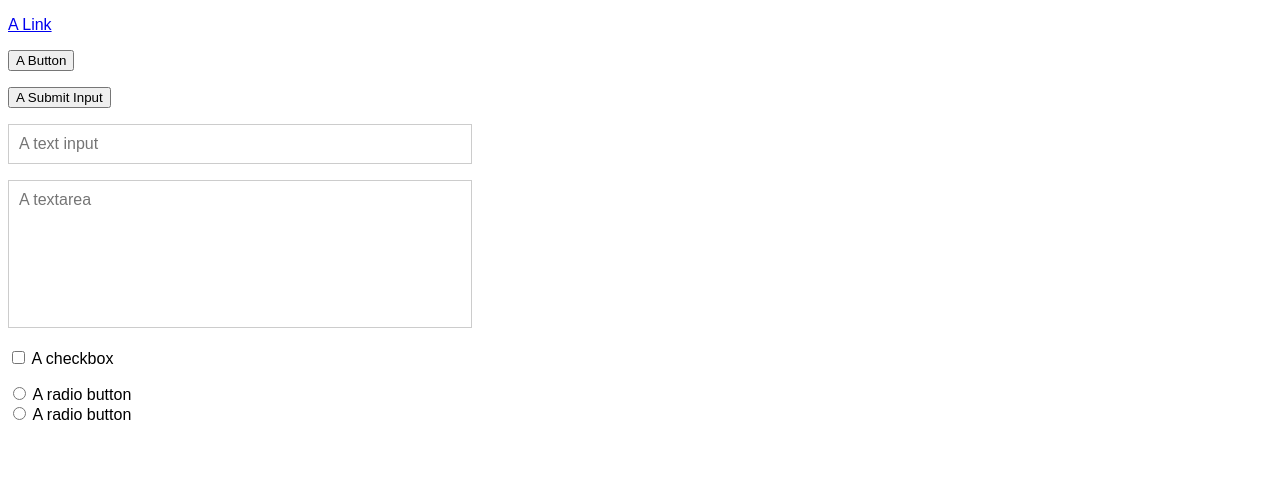
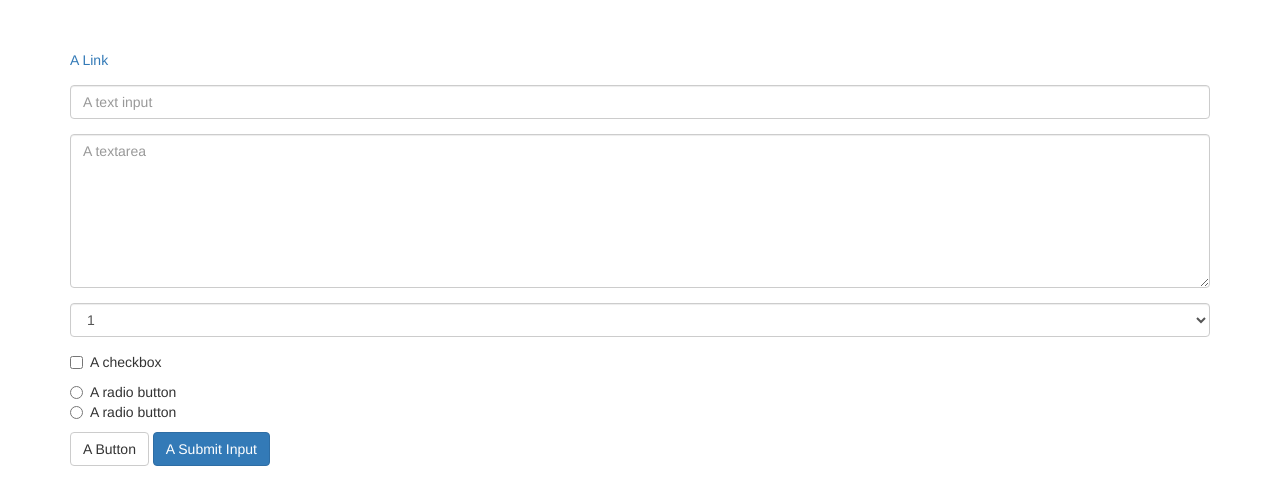
Before and after one commit to ten1seven/track-focus, a website: page index.html in a window 1280 px wide. Drawn offline with nearby package versions, Linux system fonts and the light colour scheme.

Commit message:
Adding Bootstrap styling for demo page

```diff
--- a/index.html
+++ b/index.html
@@ -7,40 +7,57 @@
 
 		<title>Track Focus Demo Page</title>
 
+		<link rel="stylesheet" href="//maxcdn.bootstrapcdn.com/bootstrap/3.2.0/css/bootstrap.min.css">
 		<link rel="stylesheet" href="dest/stylesheets/index.css">
 
 	</head>
 	<body>
 
-		<p>
+		<div class="container">
+			<div class="">
+
+				<form onsubmit="return false;">
+
+					<p class="form-group">
 						<a href="#">A Link</a>
 					</p>
 
-		<p>
-			<button>A Button</button>
+					<p class="form-group">
+						<input class="form-control" type="text" placeholder="A text input">
 					</p>
 
-		<p>
-			<input type="submit" value="A Submit Input">
+					<p class="form-group">
+						<textarea class="form-control" rows="7" placeholder="A textarea"></textarea>
 					</p>
 
-		<p>
-			<input type="text" placeholder="A text input">
+					<p class="form-group">
+						<select class="form-control">
+							<option>1</option>
+							<option>2</option>
+							<option>3</option>
+							<option>4</option>
+							<option>5</option>
+						</select>
 					</p>
 
-		<p>
-			<textarea rows="7" placeholder="A textarea"></textarea>
-		</p>
-
-		<p>
+					<p class="checkbox">
 						<label><input type="checkbox"> A checkbox</label>
 					</p>
 
-		<p>
+					<p class="radio">
 						<label><input type="radio" name="radio"> A radio button</label><br>
 						<label><input type="radio" name="radio"> A radio button</label>
+					</p>
 
+					<p class="form-group">
+						<button class="btn btn-default">A Button</button>
+						<input class="btn btn-primary" type="submit" value="A Submit Input">
 					</p>
+
+				</form>
+
+			</div>
+		</div>
 
 		<script src="dest/javascripts/polyfills.min.js"></script>
 		<script src="dest/javascripts/track-focus.js"></script>
--- a/src/stylesheets/index.scss
+++ b/src/stylesheets/index.scss
@@ -1,16 +1,46 @@
 body {
-	font-family: sans-serif;
+	//font-family: sans-serif;
+	padding: 50px 0 0;
+}
+
+.container {
+	//margin: 0 auto;
+	//padding: 50px 0 0;
+	//width: 50%;
 }
 
 /* adding basic styling to inputs and textareas removes the default outline in FF */
-input[type="text"],
+/*input[type="text"],
 textarea {
 	border: 1px solid #ccc;
 	font-family: sans-serif;
 	font-size: 16px;
 	padding: 10px;
 	resize: none;
-	width: 35%;
+	width: 100%;
+}*/
+
+a,
+.btn,
+.form-control,
+input[type='checkbox'],
+input[type='radio'] {
+	&:active:focus {
+		box-shadow: none;
+	}
+
+	&:focus {
+		border-color: inherit;
+		box-shadow: none;
+	}
+
+	&.focus--keydown {
+		outline: 3px solid green;
+	}
+
+	&.focus--mousedown {
+		outline: 3px solid blue;
+	}
 }
 
 .focus--keydown {
```
Also changed, not shown: dest/stylesheets/index.css. Lines whose indentation alone changed are shown as unchanged.
